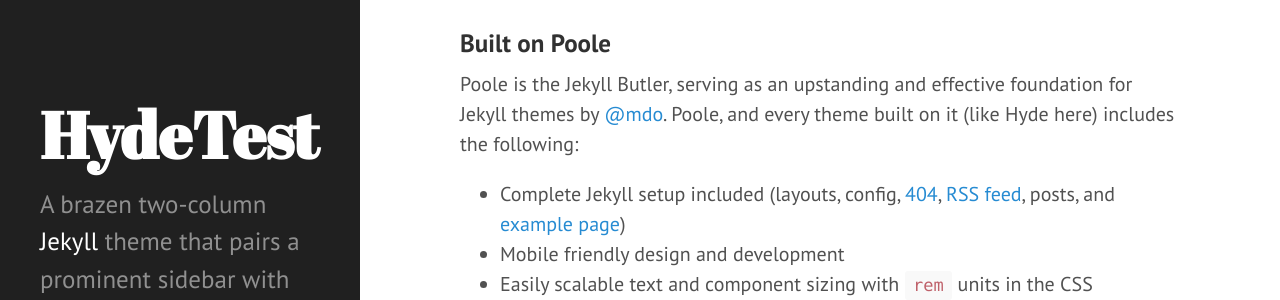
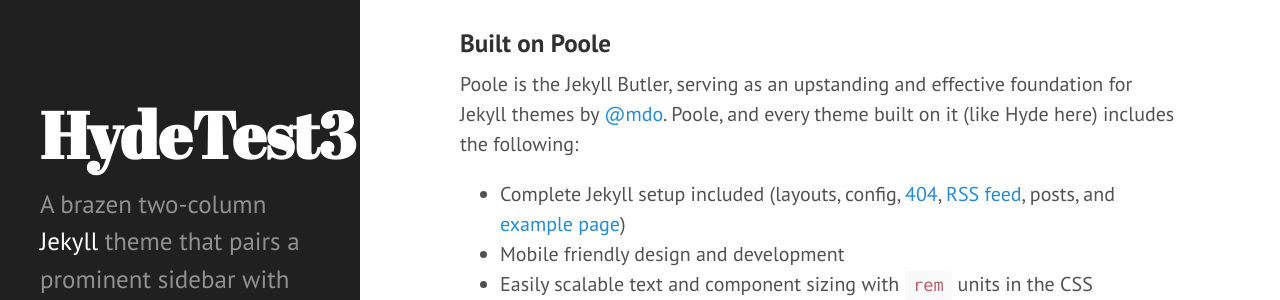
Before and after one commit to snowaner-ustc/snowaner-ustc.github.io, a Jekyll site: the page built from index.html, in a window 1280 px wide. Shown: the part 242-542 px from the top of the page. Built offline with Jekyll 4.4.1, drawn with Linux system fonts in a browser that asks for light colours; Markdown is read by kramdown in place of the engine named in the settings; the list of posts is cut into pages by our own code.

Commit message:
Update _config.yml

```diff
--- a/_config.yml
+++ b/_config.yml
@@ -6,7 +6,7 @@ highlighter:      pygments
 permalink:        pretty
 
 # Setup
-title:            HydeTest
+title:            HydeTest3
 tagline:          'A Jekyll theme'
 description:      'A brazen two-column <a href="http://jekyllrb.com" target="_blank">Jekyll</a> theme that pairs a prominent sidebar with uncomplicated content. Made by <a href="https://twitter.com/mdo" target="_blank">@mdo</a>.'
 url:              http://hyde.getpoole.com
```
